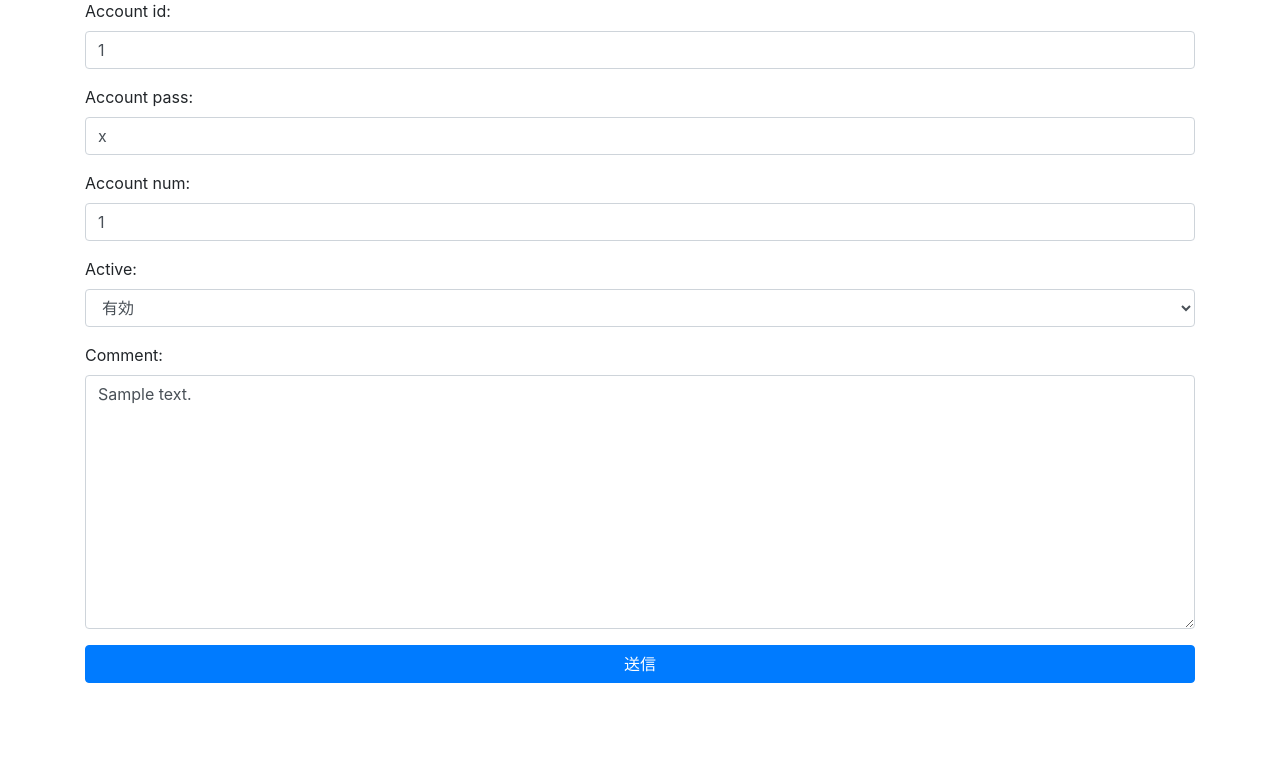
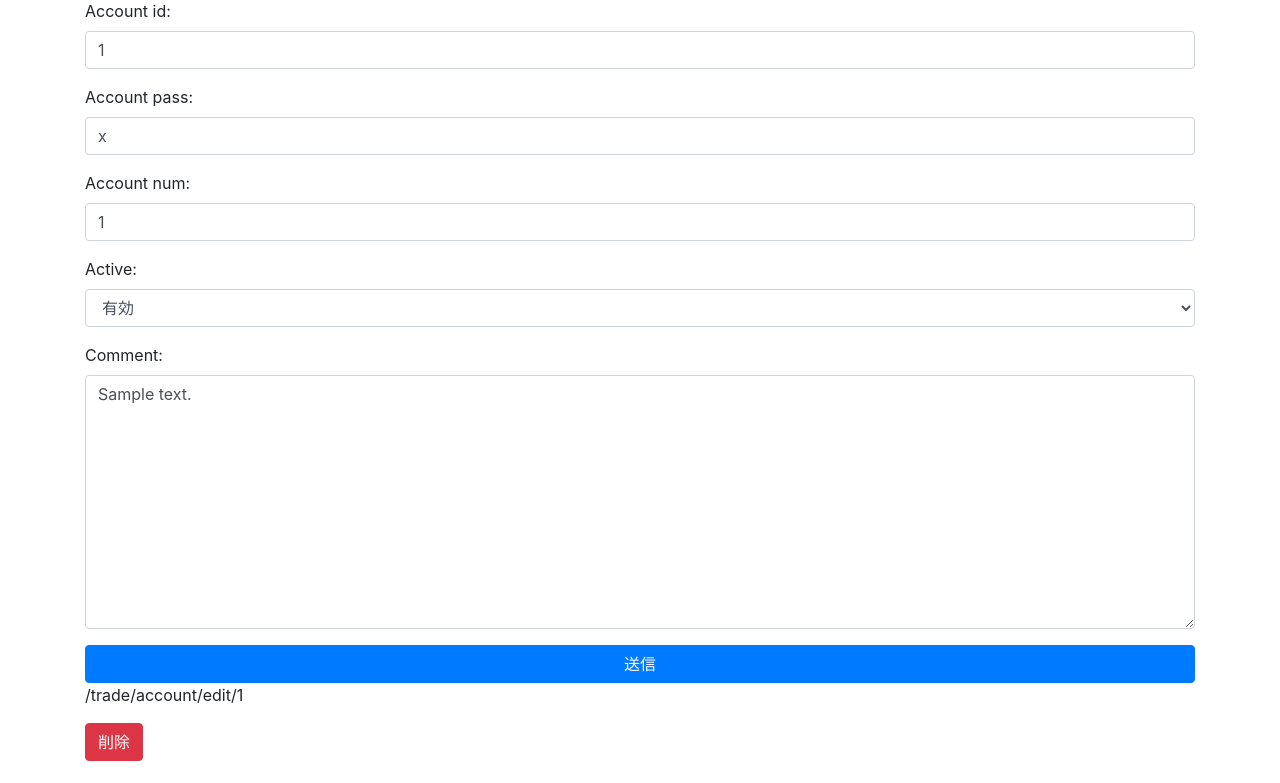
Before and after one commit to var-demiurgos/social-trading, a Django app: page /trade/account/edit/1 in a window 1280 px wide. Shown: the part 17-800 px from the top of the page. Run offline with Django 3.2, Linux system fonts and the light colour scheme; tables that the repository leaves empty hold one stand-in row (values such as "Sample post"); some libraries are stand-ins or nearby versions.

Commit message:
make it better

```diff
--- a/SocialTrade/templates/trade/account.html
+++ b/SocialTrade/templates/trade/account.html
@@ -26,6 +26,7 @@
     </tr>
     {% endfor %}
 	</table>
+	<div class="new"><a href="{% url 'trade:create' %}">新規</a></div>
 	<style type="text/css">
 		a{
 			color:#000;
@@ -43,6 +44,9 @@
 		.table__item-C{
 			opacity: 0.3;
 		}
+		.new{
+			margin-top: 50px;
+		}
 	</style>
 
 {% endblock %}
--- a/SocialTrade/templates/trade/account_form.html
+++ b/SocialTrade/templates/trade/account_form.html
@@ -9,8 +9,9 @@
   			<button type="submit" class="btn btn-primary btn-block">送信</button>
   		</form>
 	</div>
+	<p>{{ request.path }}</p>
 
-	{% if edit in request.path %}
+	{% if "edit" in request.path %}
 	<div class="accounts_container">
   		<a href="{% url 'trade:delete' %}"><button type="submit" class="btn btn-danger">削除</button></a>
 	</div>
```
